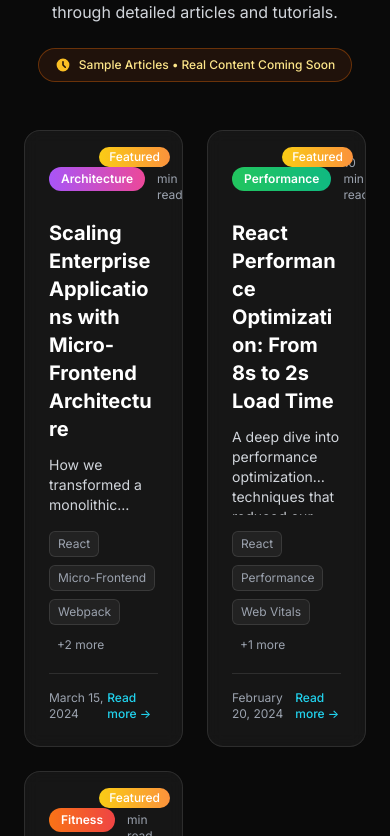
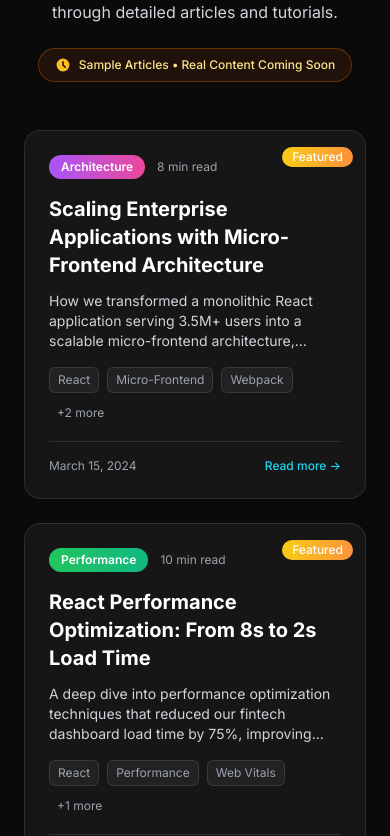
Before and after one commit to GIRJASANKAR/girja-portfolio, a Next.js app: page / in a window 390 px wide. Shown: the part 9988-10824 px from the top of the page. Built offline with nearby package versions, Linux system fonts and the light colour scheme.

Commit message:
feat(blog): update grid layout for blog sections to improve responsiveness

```diff
--- a/components/home/BlogSection.js
+++ b/components/home/BlogSection.js
@@ -31,7 +31,7 @@
         </div>
 
         {/* Featured Blog Posts */}
-        <div className="grid grid-cols-1 md:grid-cols-2 lg:grid-cols-3 gap-6 mb-12">
+        <div className="grid grid-cols-1 sm:grid-cols-1 md:grid-cols-2 lg:grid-cols-3 gap-6 mb-12">
           {featuredPosts.slice(0, 3).map((post) => (
             <BlogCard key={post.id} post={post} />
           ))}
--- a/pages/blog/[id].js
+++ b/pages/blog/[id].js
@@ -294,7 +294,7 @@
           {relatedPosts.length > 0 && (
             <div className="mt-16">
               <h2 className="text-2xl font-bold mb-6 text-gray-900 dark:text-white">Related Articles</h2>
-              <div className="grid grid-cols-1 md:grid-cols-2 lg:grid-cols-3 gap-6">
+              <div className="grid grid-cols-1 sm:grid-cols-1 md:grid-cols-2 lg:grid-cols-3 gap-6">
                 {relatedPosts.map((relatedPost) => (
                   <BlogCard key={relatedPost.id} post={relatedPost} />
                 ))}
--- a/pages/blog/index.js
+++ b/pages/blog/index.js
@@ -131,7 +131,7 @@
               <h2 className="text-2xl font-bold mb-6 text-gray-900 dark:text-white">
                 Featured Articles
               </h2>
-              <div className="grid grid-cols-1 md:grid-cols-2 gap-6">
+              <div className="grid grid-cols-1 sm:grid-cols-1 md:grid-cols-2 gap-6">
                 {featuredPosts.map((post) => (
                   <BlogCard key={post.id} post={post} />
                 ))}
@@ -154,7 +154,7 @@
             )}
 
             {filteredPosts.length > 0 ? (
-              <div className="grid grid-cols-1 md:grid-cols-2 lg:grid-cols-3 gap-6">
+              <div className="grid grid-cols-1 sm:grid-cols-1 md:grid-cols-2 lg:grid-cols-3 gap-6">
                 {filteredPosts.map((post) => (
                   <BlogCard key={post.id} post={post} />
                 ))}
```
